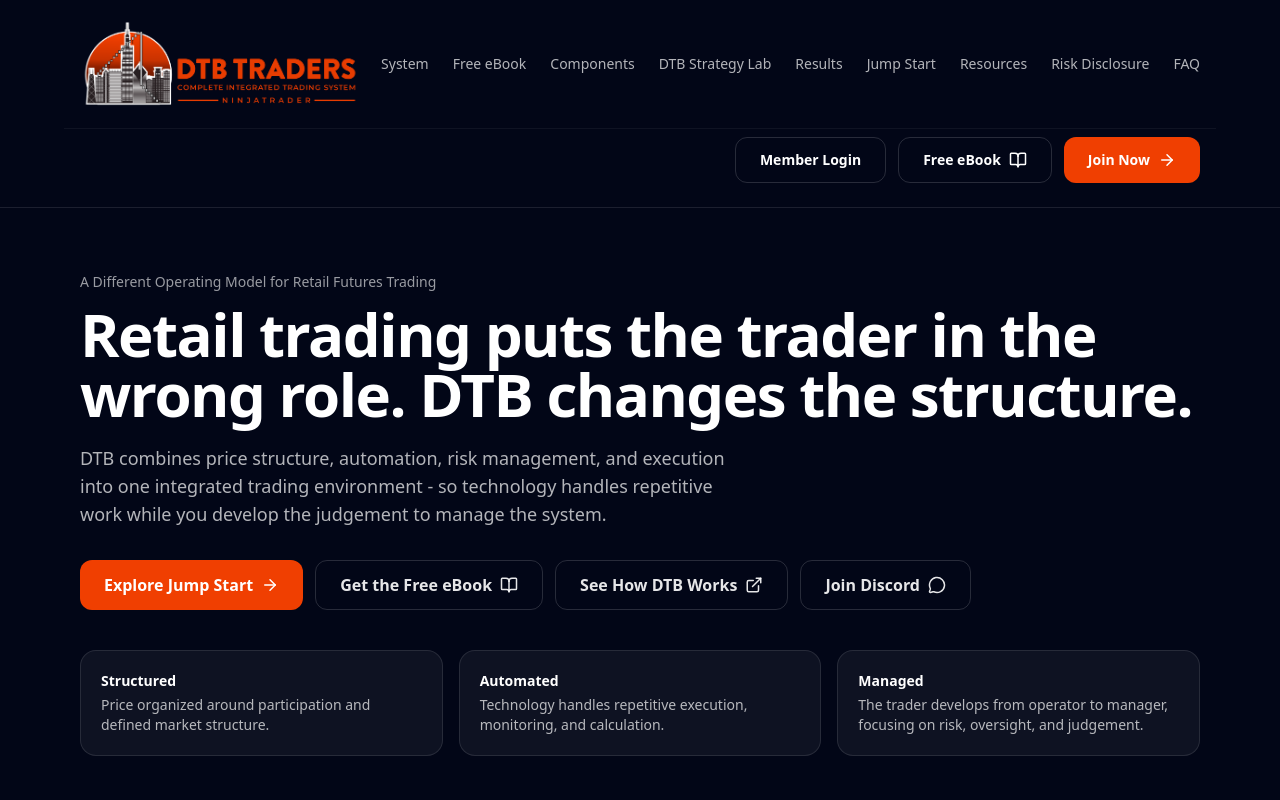
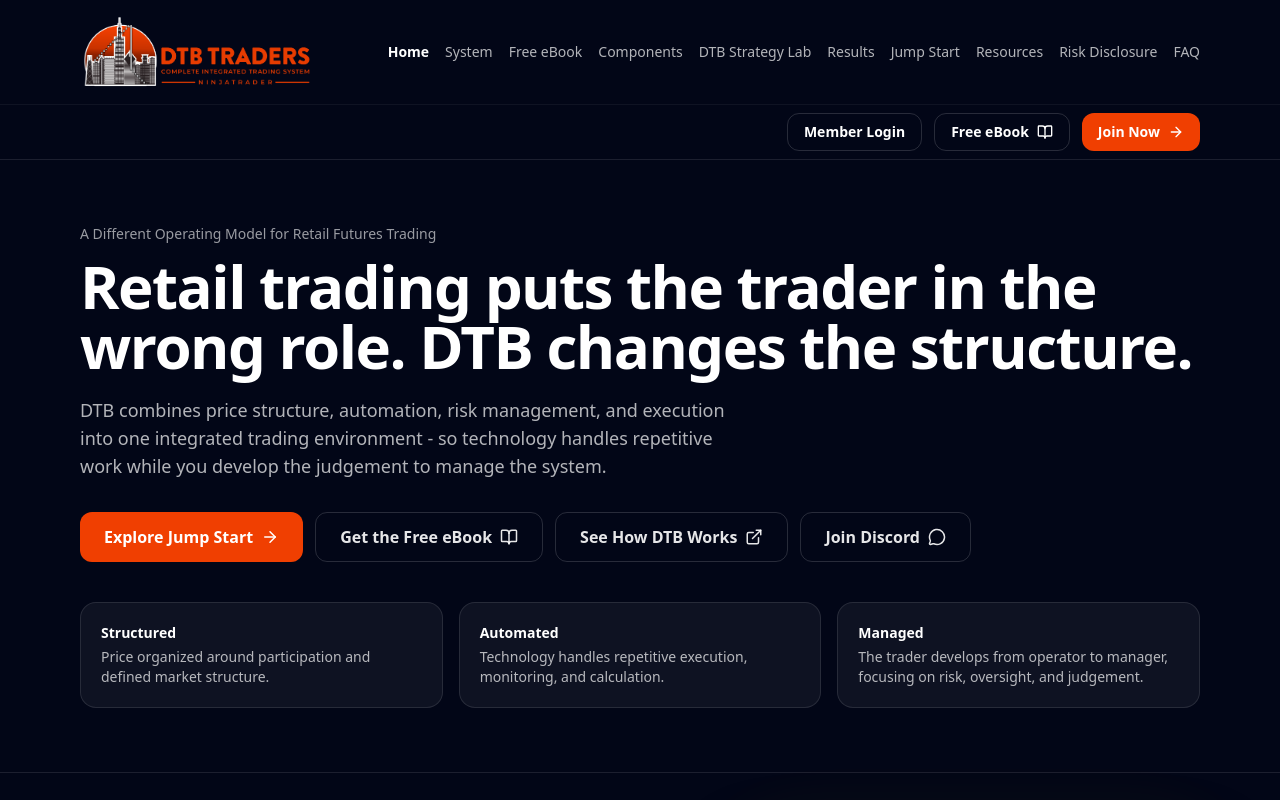
Before and after one commit to allanswanepoel-77/dtb-site, a React (Vite) app: page / in a window 1280 px wide. Shown: the top 800 px of the page. Built offline with nearby package versions, Linux system fonts and the light colour scheme; what @memberstack/dom would draw is missing.

Commit message:
Add shared navigation across all DTB Traders pages

```diff
--- a/src/App.jsx
+++ b/src/App.jsx
@@ -1,5 +1,6 @@
 import { Routes, Route } from "react-router-dom";
 import Home from "./pages/Home.jsx";
+import Navbar from "./components/Navbar.jsx";
 import EbookPage from "./pages/EbookPage";
 import StrategyLab from "./pages/StrategyLab";
 import JumpStart from "./pages/JumpStart";
@@ -8,13 +9,16 @@
 
 export default function App() {
   return (
-    <Routes>
+    <>
+      <Navbar />
+      <Routes>
       <Route path="/" element={<Home />} />
       <Route path="/ebook" element={<EbookPage />} />
       <Route path="/strategy-lab" element={<StrategyLab />} />
       <Route path="/jumpstart" element={<JumpStart />} />
       <Route path="/member" element={<Member />} />
       <Route path="/resources" element={<Resources />} />
-    </Routes>
+      </Routes>
+    </>
   );
 }
--- /dev/null
+++ b/src/components/Navbar.jsx
@@ -0,0 +1,70 @@
+import { useState } from "react";
+import { Link, useLocation } from "react-router-dom";
+import { ArrowRight, BookOpen, Menu, X } from "lucide-react";
+import logo from "../assets/brand/dtb-logo.png";
+
+const links = [
+  { label: "Home", to: "/" },
+  { label: "System", to: "/#system" },
+  { label: "Free eBook", to: "/ebook" },
+  { label: "Components", to: "/#components" },
+  { label: "DTB Strategy Lab", to: "/strategy-lab" },
+  { label: "Results", to: "/#results" },
+  { label: "Jump Start", to: "/jumpstart" },
+  { label: "Resources", to: "/resources" },
+  { label: "Risk Disclosure", to: "/#risk-disclosure" },
+  { label: "FAQ", to: "/#faq" },
+];
+
+export default function Navbar() {
+  const [menuOpen, setMenuOpen] = useState(false);
+  const { pathname } = useLocation();
+
+  const openMemberstackModal = async () => {
+    if (!window.$memberstackDom) {
+      console.error("Memberstack has not loaded yet.");
+      return;
+    }
+    await window.$memberstackDom.openModal("LOGIN");
+    const member = await window.$memberstackDom.getCurrentMember();
+    if (member?.data) window.location.href = "/member";
+  };
+
+  return (
+    <header className="border-b border-white/10 bg-slate-950 text-white sticky top-0 z-50">
+      <div className="mx-auto max-w-6xl px-4 py-3 flex items-center justify-between gap-4">
+        <Link to="/" className="inline-flex items-center shrink-0" onClick={() => setMenuOpen(false)} aria-label="DTB Traders home">
+          <img src={logo} alt="DTB Traders" className="h-16 md:h-20 w-auto" />
+        </Link>
+        <nav className="hidden lg:flex flex-wrap justify-end gap-x-4 gap-y-2 text-sm text-white/70" aria-label="Main navigation">
+          {links.map(({ label, to }) => (
+            to.includes("#") ? (
+              <a key={label} href={to} className="hover:text-white">{label}</a>
+            ) : (
+              <Link key={label} to={to} className={`hover:text-white ${pathname === to ? "text-white font-semibold" : ""}`}>{label}</Link>
+            )
+          ))}
+        </nav>
+        <button type="button" className="lg:hidden rounded-lg border border-white/20 p-2" onClick={() => setMenuOpen((open) => !open)} aria-label={menuOpen ? "Close navigation" : "Open navigation"} aria-expanded={menuOpen}>
+          {menuOpen ? <X size={24} /> : <Menu size={24} />}
+        </button>
+      </div>
+      {menuOpen && (
+        <nav className="lg:hidden mx-auto max-w-6xl px-4 pb-4 grid grid-cols-2 gap-3 text-sm" aria-label="Mobile navigation">
+          {links.map(({ label, to }) => to.includes("#") ? (
+            <a key={label} href={to} onClick={() => setMenuOpen(false)} className="text-white/80 hover:text-white">{label}</a>
+          ) : (
+            <Link key={label} to={to} onClick={() => setMenuOpen(false)} className="text-white/80 hover:text-white">{label}</Link>
+          ))}
+        </nav>
+      )}
+      <div className="border-t border-white/5">
+        <div className="mx-auto max-w-6xl px-4 py-2 flex flex-wrap justify-end gap-2 sm:gap-3">
+          <button type="button" onClick={openMemberstackModal} className="inline-flex items-center justify-center rounded-xl border border-white/15 px-4 py-2 text-sm font-semibold hover:bg-white/5">Member Login</button>
+          <Link to="/ebook" className="inline-flex items-center justify-center gap-2 rounded-xl border border-white/15 px-4 py-2 text-sm font-semibold hover:bg-white/5">Free eBook <BookOpen size={16} /></Link>
+          <Link to="/jumpstart" className="inline-flex items-center justify-center gap-2 rounded-xl bg-dtb px-4 py-2 text-sm font-semibold hover:bg-dtb-hover">Join Now <ArrowRight size={16} /></Link>
+        </div>
+      </div>
+    </header>
+  );
+}
--- a/src/pages/Home.jsx
+++ b/src/pages/Home.jsx
@@ -13,7 +13,6 @@
 import { Link } from "react-router-dom";
 
 // ✅ Logo
-import logo from "../assets/brand/dtb-logo.png";
 
 const STRIPE_LINK = "https://buy.stripe.com/bJe7sM2i31BQe2913U1sQ0p";
 const FORM_LINK = "https://forms.gle/95kqNiQ6q6CQ3Trg9";
@@ -50,91 +49,8 @@
 export default function Home() {
   const year = new Date().getFullYear();
 
-  const openMemberstackModal = async (modalType) => {
-  if (window.$memberstackDom) {
-    await window.$memberstackDom.openModal(modalType);
-
-    const member = await window.$memberstackDom.getCurrentMember();
-
-    if (member?.data) {
-      window.location.href = "/member";
-    }
-  } else {
-    console.error("Memberstack has not loaded yet.");
-  }
-};
-
   return (
     <div className="min-h-screen bg-slate-950 text-white">
-      {/* =======================
-          TOP NAV
-      ======================= */}
-      <header className="border-b border-white/10">
-        {/* Row 1: Logo + Nav */}
-        <div className="mx-auto max-w-6xl px-4 py-4 flex items-center justify-between">
-          <Link to="/" className="inline-flex items-center">
-            <img src={logo} alt="DTB Traders" className="h-24 w-auto" />
-          </Link>
-
-          <nav className="text-sm text-white/70 hidden md:flex gap-6">
-            <a className="hover:text-white" href="#system">
-              System
-            </a>
-            <Link className="hover:text-white" to="/ebook">
-              Free eBook
-            </Link>
-            <a className="hover:text-white" href="#components">
-              Components
-            </a>
-            <Link className="hover:text-white" to="/strategy-lab">
-              DTB Strategy Lab
-            </Link>
-            <a className="hover:text-white" href="#results">
-              Results
-            </a>
-            <Link className="hover:text-white" to="/jumpstart">
-              Jump Start
-            </Link>
-            <Link className="hover:text-white" to="/resources">
-              Resources
-            </Link>
-            <a className="hover:text-white" href="#risk-disclosure">
-              Risk Disclosure
-            </a>
-            <a className="hover:text-white" href="#faq">
-              FAQ
-            </a>
-          </nav>
-        </div>
-
-        {/* Row 2: Member Actions */}
-        <div className="mx-auto max-w-6xl px-4 pb-6 pt-2 flex justify-end border-t border-white/5">
-          <div className="flex flex-col sm:flex-row gap-3">
-            <button
-              type="button"
-              onClick={() => openMemberstackModal("LOGIN")}
-              className="inline-flex items-center justify-center gap-2 rounded-xl border border-white/15 px-6 py-3 text-sm font-semibold hover:bg-white/5"
-            >
-              Member Login
-            </button>
-
-            <Link
-              to="/ebook"
-              className="inline-flex items-center gap-2 rounded-xl border border-white/15 px-6 py-3 text-sm font-semibold hover:bg-white/5"
-            >
-              Free eBook <BookOpen size={18} />
-            </Link>
-
-            <Link
-              to="/jumpstart"
-              className="inline-flex items-center gap-2 rounded-xl bg-dtb px-6 py-3 text-sm font-semibold hover:bg-dtb-hover"
-            >
-              Join Now <ArrowRight size={18} />
-            </Link>
-          </div>
-        </div>
-      </header>
-
       {/* =======================
           HERO
       ======================= */}
```
